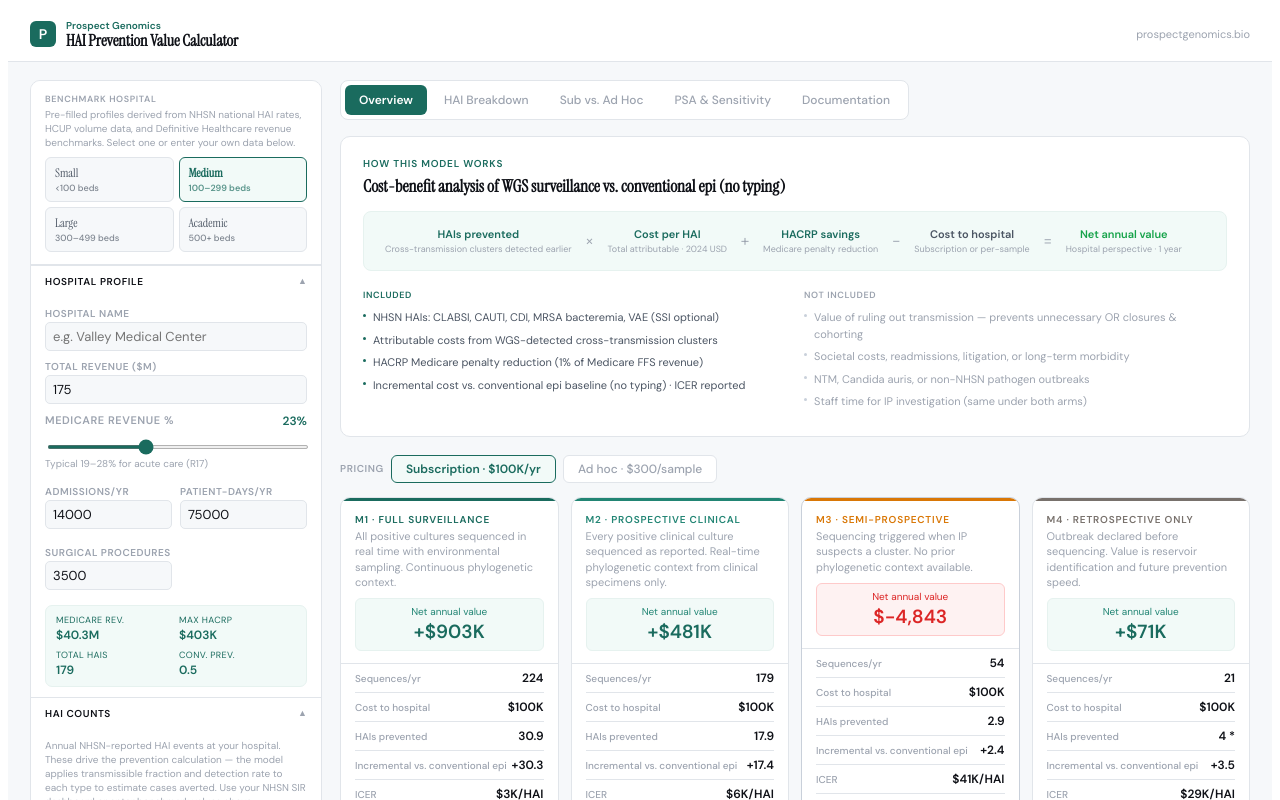
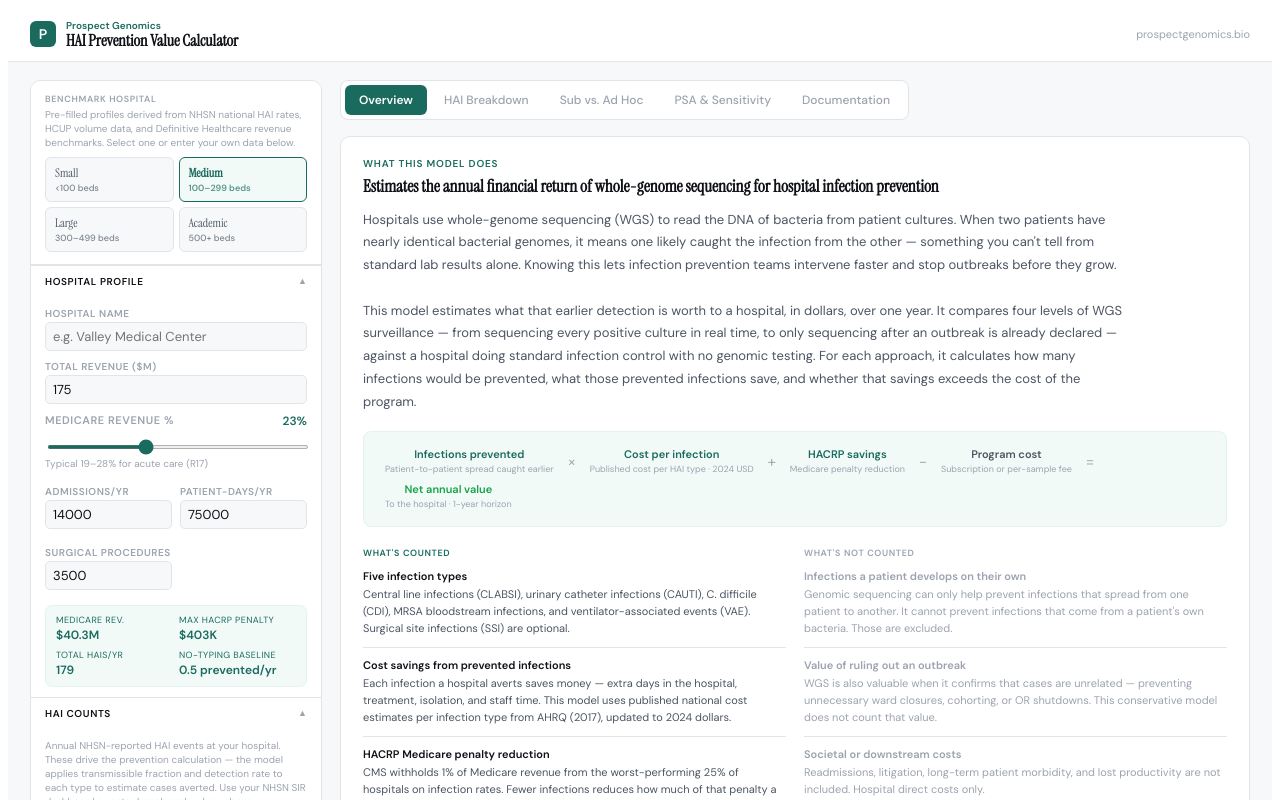
Before and after one commit to prospectgenomics/hai-roi-model-technical, a React (Create React App) app: page / in a window 1280 px wide. Shown: the top 800 px of the page. Built offline with nearby package versions, Linux system fonts and the light colour scheme.

Commit message:
Add plain-English model explanation to Overview; clarify included/excluded sections

```diff
--- a/src/App.js
+++ b/src/App.js
@@ -404,19 +404,40 @@ function SecHeader({title,open,onToggle,badge}) {
 // ─────────────────────────────────────────────────────────────────────────────
 function ModelOverview() {
   const eq=[
-    {label:"HAIs prevented",sub:"Cross-transmission clusters detected earlier",color:C.teal},{op:"×"},
-    {label:"Cost per HAI",sub:"Total attributable · 2024 USD",color:C.teal},{op:"+"},
+    {label:"Infections prevented",sub:"Patient-to-patient spread caught earlier",color:C.teal},{op:"×"},
+    {label:"Cost per infection",sub:"Published cost per HAI type · 2024 USD",color:C.teal},{op:"+"},
     {label:"HACRP savings",sub:"Medicare penalty reduction",color:C.teal},{op:"−"},
-    {label:"Cost to hospital",sub:"Subscription or per-sample",color:C.txt2},{op:"="},
-    {label:"Net annual value",sub:"Hospital perspective · 1 year",color:C.green},
+    {label:"Program cost",sub:"Subscription or per-sample fee",color:C.txt2},{op:"="},
+    {label:"Net annual value",sub:"To the hospital · 1-year horizon",color:C.green},
+  ];
+  const included=[
+    {title:"Five infection types",body:"Central line infections (CLABSI), urinary catheter infections (CAUTI), C. difficile (CDI), MRSA bloodstream infections, and ventilator-associated events (VAE). Surgical site infections (SSI) are optional."},
+    {title:"Cost savings from prevented infections",body:"Each infection a hospital averts saves money — extra days in the hospital, treatment, isolation, and staff time. This model uses published national cost estimates per infection type from AHRQ (2017), updated to 2024 dollars."},
+    {title:"HACRP Medicare penalty reduction",body:"CMS withholds 1% of Medicare revenue from the worst-performing 25% of hospitals on infection rates. Fewer infections reduces how much of that penalty a hospital is exposed to."},
+    {title:"Comparison to doing nothing with genomics",body:"The baseline is a hospital running standard infection control with no genomic sequencing — relying on clinical signs and manual contact tracing only. The four WGS models are compared against that baseline. The ICER shows cost per additional infection prevented."},
+  ];
+  const excluded=[
+    {title:"Infections a patient develops on their own",body:"Genomic sequencing can only help prevent infections that spread from one patient to another. It cannot prevent infections that come from a patient's own bacteria. Those are excluded."},
+    {title:"Value of ruling out an outbreak",body:"WGS is also valuable when it confirms that cases are unrelated — preventing unnecessary ward closures, cohorting, or OR shutdowns. This conservative model does not count that value."},
+    {title:"Societal or downstream costs",body:"Readmissions, litigation, long-term patient morbidity, and lost productivity are not included. Hospital direct costs only."},
+    {title:"NTM, Candida auris, and other emerging pathogens",body:"The model covers the five core NHSN-tracked HAI types. Organisms like NTM or C. auris, where WGS is increasingly used, are not yet included."},
   ];
   return (
     <div style={{background:C.s0,border:`1px solid ${C.border}`,borderRadius:10,padding:"20px 22px",marginBottom:18}}>
-      <div style={{fontSize:10,color:C.teal,textTransform:"uppercase",letterSpacing:"0.08em",fontWeight:700,marginBottom:5}}>How this model works</div>
-      <div style={{fontSize:17,fontWeight:700,fontFamily:FONT_DISPLAY,color:C.txt,marginBottom:14,lineHeight:1.3}}>
-        Cost-benefit analysis of WGS surveillance vs. conventional epi (no typing)
+      <div style={{fontSize:10,color:C.teal,textTransform:"uppercase",letterSpacing:"0.08em",fontWeight:700,marginBottom:5}}>What this model does</div>
+      <div style={{fontSize:17,fontWeight:700,fontFamily:FONT_DISPLAY,color:C.txt,marginBottom:12,lineHeight:1.3}}>
+        Estimates the annual financial return of whole-genome sequencing for hospital infection prevention
       </div>
-      <div style={{display:"flex",alignItems:"center",flexWrap:"wrap",background:C.tealXp,border:`1px solid ${C.tealPale}`,borderRadius:8,padding:"12px 14px",marginBottom:18}}>
+
+      {/* Plain-English explanation */}
+      <div style={{fontSize:13,color:C.txt2,lineHeight:1.75,marginBottom:18,maxWidth:760}}>
+        Hospitals use whole-genome sequencing (WGS) to read the DNA of bacteria from patient cultures. When two patients have nearly identical bacterial genomes, it means one likely caught the infection from the other — something you can't tell from standard lab results alone. Knowing this lets infection prevention teams intervene faster and stop outbreaks before they grow.
+        <br/><br/>
+        This model estimates what that earlier detection is worth to a hospital, in dollars, over one year. It compares four levels of WGS surveillance — from sequencing every positive culture in real time, to only sequencing after an outbreak is already declared — against a hospital doing standard infection control with no genomic testing. For each approach, it calculates how many infections would be prevented, what those prevented infections save, and whether that savings exceeds the cost of the program.
+      </div>
+
+      {/* Formula strip */}
+      <div style={{display:"flex",alignItems:"center",flexWrap:"wrap",background:C.tealXp,border:`1px solid ${C.tealPale}`,borderRadius:8,padding:"12px 14px",marginBottom:20}}>
         {eq.map((item,i)=>item.op?(
           <div key={i} style={{fontSize:16,color:C.txt3,fontWeight:300,padding:"0 7px"}}>{item.op}</div>
         ):(
@@ -426,28 +447,24 @@ function ModelOverview() {
           </div>
         ))}
       </div>
+
+      {/* Included / Excluded */}
       <div style={{display:"grid",gridTemplateColumns:"1fr 1fr",gap:18}}>
         <div>
-          <div style={{fontSize:9,fontWeight:700,color:C.teal,marginBottom:8,textTransform:"uppercase",letterSpacing:"0.07em"}}>Included</div>
-          {["NHSN HAIs: CLABSI, CAUTI, CDI, MRSA bacteremia, VAE (SSI optional)",
-            "Attributable costs from WGS-detected cross-transmission clusters",
-            "HACRP Medicare penalty reduction (1% of Medicare FFS revenue)",
-            "Incremental cost vs. conventional epi baseline (no typing) · ICER reported"].map((t,i)=>(
-            <div key={i} style={{display:"flex",gap:7,marginBottom:6,alignItems:"flex-start"}}>
-              <div style={{width:3,height:3,borderRadius:"50%",background:C.teal,marginTop:5,flexShrink:0}}/>
-              <div style={{fontSize:11,color:C.txt2,lineHeight:1.5}}>{t}</div>
+          <div style={{fontSize:9,fontWeight:700,color:C.teal,marginBottom:10,textTransform:"uppercase",letterSpacing:"0.07em"}}>What's counted</div>
+          {included.map(({title,body})=>(
+            <div key={title} style={{marginBottom:10,paddingBottom:10,borderBottom:`1px solid ${C.border}`}}>
+              <div style={{fontSize:11,fontWeight:700,color:C.txt,marginBottom:3}}>{title}</div>
+              <div style={{fontSize:11,color:C.txt2,lineHeight:1.55}}>{body}</div>
             </div>
           ))}
         </div>
         <div>
-          <div style={{fontSize:9,fontWeight:700,color:C.txt3,marginBottom:8,textTransform:"uppercase",letterSpacing:"0.07em"}}>Not included</div>
-          {["Value of ruling out transmission — prevents unnecessary OR closures & cohorting",
-            "Societal costs, readmissions, litigation, or long-term morbidity",
-            "NTM, Candida auris, or non-NHSN pathogen outbreaks",
-            "Staff time for IP investigation (same under both arms)"].map((t,i)=>(
-            <div key={i} style={{display:"flex",gap:7,marginBottom:6,alignItems:"flex-start"}}>
-              <div style={{width:3,height:3,borderRadius:"50%",background:C.border2,marginTop:5,flexShrink:0}}/>
-              <div style={{fontSize:11,color:C.txt3,lineHeight:1.5}}>{t}</div>
+          <div style={{fontSize:9,fontWeight:700,color:C.txt3,marginBottom:10,textTransform:"uppercase",letterSpacing:"0.07em"}}>What's not counted</div>
+          {excluded.map(({title,body})=>(
+            <div key={title} style={{marginBottom:10,paddingBottom:10,borderBottom:`1px solid ${C.border}`}}>
+              <div style={{fontSize:11,fontWeight:700,color:C.txt3,marginBottom:3}}>{title}</div>
+              <div style={{fontSize:11,color:C.txt3,lineHeight:1.55}}>{body}</div>
             </div>
           ))}
         </div>
@@ -1011,7 +1028,7 @@ export default function App() {
               </div>
               <div style={{padding:"8px 10px",background:C.tealXp,border:`1px solid ${C.tealPale}`,borderRadius:7,marginTop:6}}>
                 <div style={{display:"grid",gridTemplateColumns:"1fr 1fr",gap:6}}>
-                  {[["Medicare rev.",fm(medRev)],["Max HACRP",fm(medRev*0.01)],["Total HAIs",totalHAIs],["Conv. prev.",fn(convData.prev.total)]].map(([k,v])=>(
+                  {[["Medicare rev.",fm(medRev)],["Max HACRP penalty",fm(medRev*0.01)],["Total HAIs/yr",totalHAIs],["No-typing baseline",fn(convData.prev.total)+" prevented/yr"]].map(([k,v])=>(
                     <div key={k}>
                       <div style={{fontSize:9,color:C.teal,textTransform:"uppercase",letterSpacing:"0.04em",marginBottom:1}}>{k}</div>
                       <div style={{fontSize:12,fontWeight:700,color:C.teal,fontVariantNumeric:"tabular-nums"}}>{v}</div>
```
